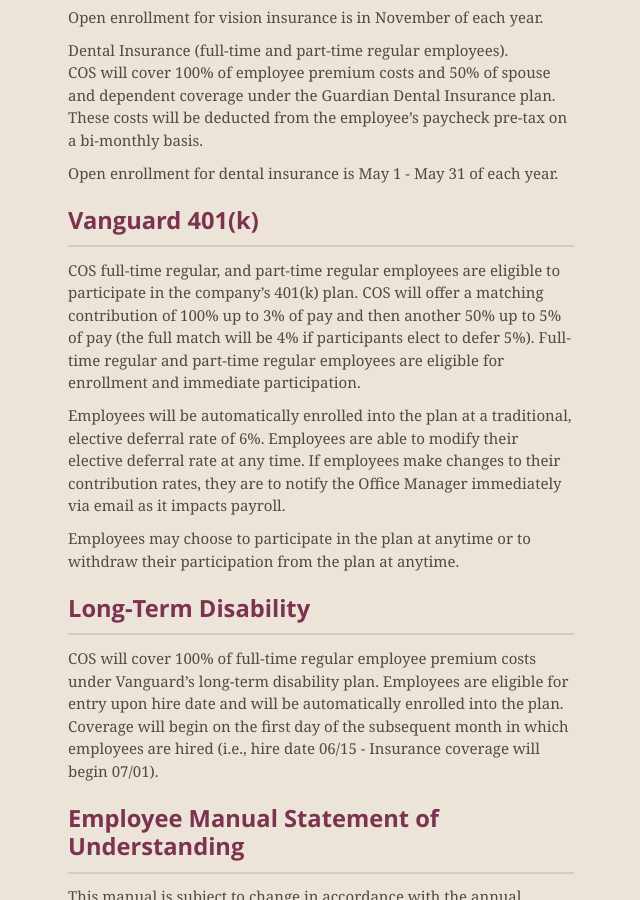
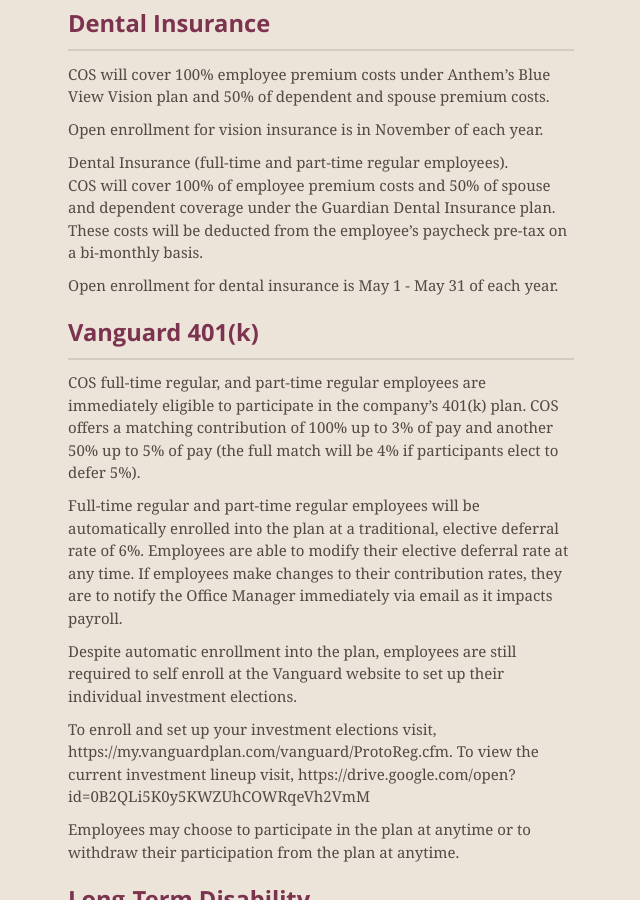
Before and after one commit to CenterForOpenScience/Employee-Manual, a Jekyll site: the page built from index.md, in a window 1280 px wide and 900 px high, scrolled down 7076 px. Shown: the whole window, without its empty margins (319-959 px from the left). Built offline with Jekyll 4.4.1, drawn with Linux system fonts in a browser that asks for light colours; nearby versions of some CDN libraries; some of the changed text lies outside the part shown.

Commit message:
Make Manual Changes
Vanguard and Flexible Work Schedule.

```diff
--- a/index.md
+++ b/index.md
@@ -101,7 +101,7 @@
 Flexible Work Schedule
 ------------------
 
-COS is committed to the well-being of its staff. To honor this, COS allows flexible hours for medical appointments (doctors’ visit, dentist appointment and other necessary appointments to maintain well-being).  Appointments and time out of the office must be communicated with the Human Resources Assistant and your team.
+COS is committed to the well-being of its staff. To honor this, COS allows flexible hours for medical appointments (doctors’ visit, dentist appointment and other necessary appointments to maintain well-being). Appointments and time out of the office must be communicated with the Human Resources Assistant and your team. COS also supports flexibility in work scheduling. If such flexibility is required (e.g., to support travel-heavy positions), employees must address alternative scheduling with their direct supervisor and, if such alternative scheduling occurs consistently for more than two weeks, be approved by Steering.
 
 Paid Time Off (PTO)
 ------------------
@@ -161,9 +161,14 @@
 Vanguard 401(k)
 ------------------
 
-COS full-time regular, and part-time regular employees are eligible to participate in the company’s 401(k) plan. COS will offer a matching contribution of 100% up to 3% of pay and then another 50% up to 5% of pay (the full match will be 4% if participants elect to defer 5%). Full-time regular and part-time regular employees are eligible for enrollment and immediate participation.
+COS full-time regular, and part-time regular employees are immediately eligible to participate in the company’s 401(k) plan. COS offers a matching contribution of 100% up to 3% of pay and another 50% up to 5% of pay (the full match will be 4% if participants elect to defer 5%).
 
-Employees will be automatically enrolled into the plan at a traditional, elective deferral rate of 6%. Employees are able to modify their elective deferral rate at any time. If employees make changes to their contribution rates, they are to notify the Office Manager immediately via email as it impacts payroll.
+Full-time regular and part-time regular employees will be automatically enrolled into the plan at a traditional, elective deferral rate of 6%. Employees are able to modify their elective deferral rate at any time. If employees make changes to their contribution rates, they are to notify the Office Manager immediately via email as it impacts payroll.
+
+Despite automatic enrollment into the plan, employees are still required to self enroll at the Vanguard website to set up their individual investment elections.
+
+To enroll and set up your investment elections visit, https://my.vanguardplan.com/vanguard/ProtoReg.cfm.
+To view the current investment lineup visit, https://drive.google.com/open?id=0B2QLi5K0y5KWZUhCOWRqeVh2VmM
 
 Employees may choose to participate in the plan at anytime or to withdraw their participation from the plan at anytime.
 
```
